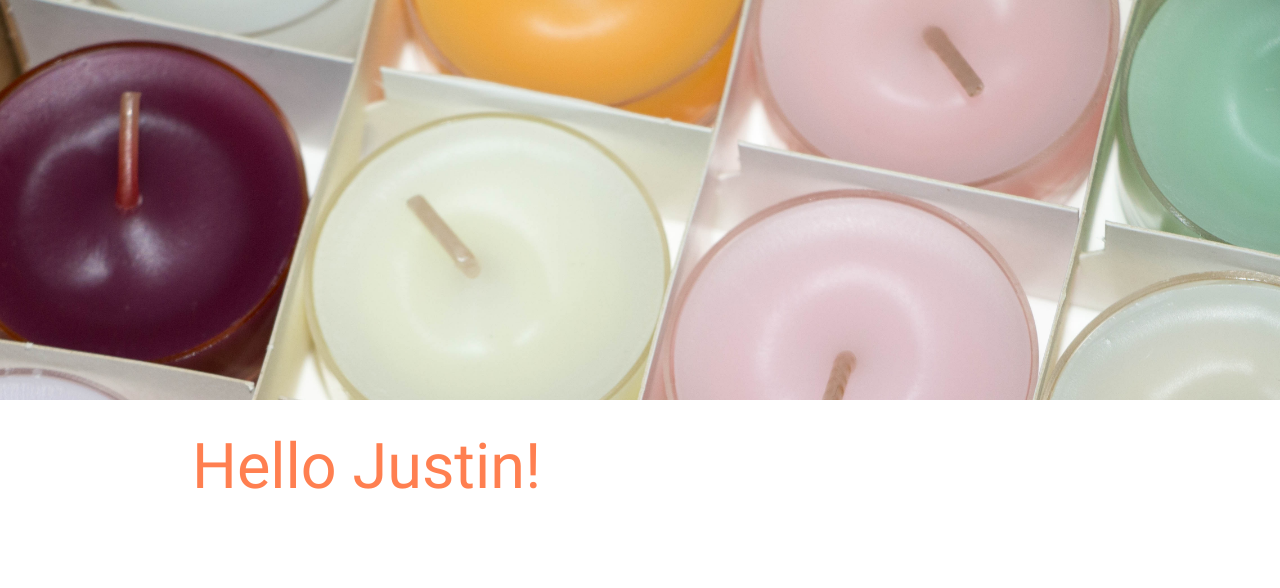
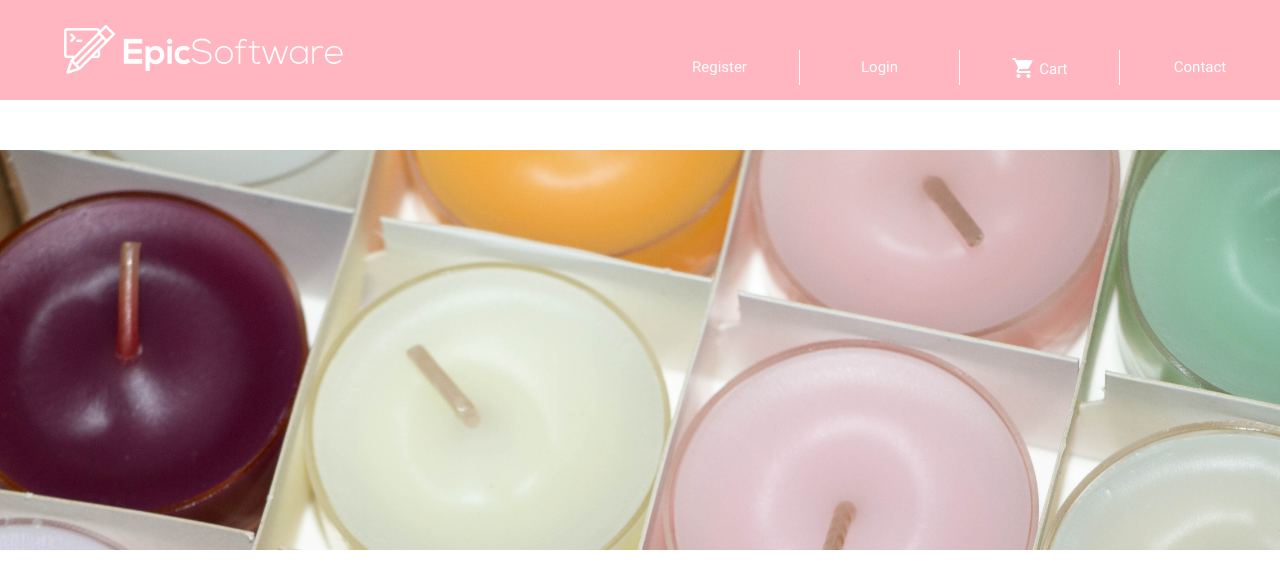
Before and after one commit to justin-nodeboy/epic-software-pos-web, a Nuxt app: page / in a window 1280 px wide. Shown: the top 588 px of the page. Built offline with nearby package versions, Linux system fonts and the light colour scheme.

Commit message:
Working on nav

```diff
--- a/layouts/default.vue
+++ b/layouts/default.vue
@@ -1,14 +1,23 @@
 <template>
     <div>
+        <div class="pre-nav">
+            <a href="/"><img src="/logo.png" /></a>
+            <ul class="account-nav">
+                <li><a href="/register">Register</a></li>
+                <li><a href="/login">Login</a></li>
+                <li><a href="/cart"><i class="material-icons">shopping_cart</i> Cart</a></li>
+                <li><a href="/contact">Contact</a></li>
+            </ul>
+        </div>
+        <nav>
+
+        </nav>
         <div class="index-header"></div>
         <nuxt></nuxt>
     </div>
 </template>
 
 <style>
-    nav {
-        background-color: coral !important;
-    }
     .index-header{
         width: 100%;
         height: 400px;
@@ -17,4 +26,56 @@
         background-size: cover;
     }
 
+    nav {
+        height: 50px !important;
+        background-color: #ffffff;
+    }
+
+    .pre-nav {
+        width: 100%;
+        background-color: #FFB6C1;
+        position: relative;
+        height: 100px;
+    }
+
+    .pre-nav a img {
+        height: 50px;
+        left: 5%;
+        top: 25px;
+        position: absolute;
+    }
+
+    .pre-nav .account-nav {
+        position: absolute;
+        width: 50%;
+        list-style: none;
+        bottom: -15px;
+        right: 0;
+        height: 50px;
+    }
+
+    .pre-nav .account-nav li {
+        width: 25% !important;
+        border-right: 1px solid #ffffff;
+        float: left;
+        height: 70%;
+        justify-content: center;
+        text-align: center;
+        align-items: center;
+        display: flex;
+    }
+
+    .pre-nav .account-nav li:last-child {
+        border-right: none;
+    }
+
+    .pre-nav .account-nav li a {
+        color: #ffffff;
+        vertical-align: middle;
+    }
+
+    .pre-nav .account-nav li i {
+        position: relative;
+        vertical-align: bottom;
+    }
 </style>
--- a/pages/index.vue
+++ b/pages/index.vue
@@ -1,20 +1,15 @@
 <template>
     <div class="container">
-        <h1>Hello {{ name }}!</h1>
+
     </div>
 </template>
 
 <script>
     export default {
-        layout: 'default',
-        data: () => {
-            return { name: 'Justin' }
-        }
+        layout: 'default'
     }
 </script>
 
 <style>
-    h1 {
-        color: coral;
-    }
+
 </style>
```
Also changed, not shown: static/logo.png (added).
